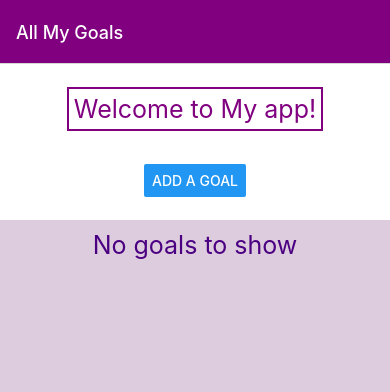
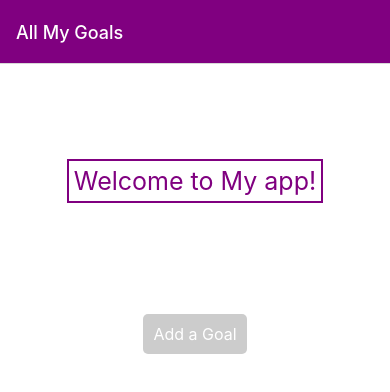
Before and after one commit to Astrid-weiwei/mobile-project, a React Native app: screen /Home in a window 390 px wide. Shown: the top 392 px of the page. Built offline with nearby package versions, Linux system fonts and the light colour scheme.

Commit message:
improve the delete button in GoalItem.js by reusing our general pressable button instead of Button component from React Native.

```diff
--- a/components/GoalItem.js
+++ b/components/GoalItem.js
@@ -1,33 +1,25 @@
-import { Pressable, StyleSheet, Text, View, Button } from "react-native";
+import { View, Text, StyleSheet } from "react-native";
 import React from "react";
 import { useNavigation } from "@react-navigation/native";
+import PressableButton from "./PressableButton"; // Import the reusable button
 
 export default function GoalItem({ goalObj, handleDelete }) {
   const navigation = useNavigation();
 
   return (
-    <Pressable
-      onPress={() => {
-        navigation.navigate("Details", { goalObj });
-      }}
-      android_ripple={{ color: 'lightgrey', radius: 200 }}  // Ripple effect for Android
-      style={({ pressed }) => [
-        {
-          backgroundColor: pressed ? '#ddd' : '#aaa', // Change background color when pressed
-          opacity: pressed ? 0.5 : 1, // Change opacity when pressed
-        },
-        styles.textContainer,
-      ]}
-    >
-      <View style={styles.goalContent}>
-        <Text style={styles.text}>{goalObj.text}</Text>
-        <Button
-          title="X"
-          onPress={() => handleDelete(goalObj.id)}
-          color="grey"
-        />
-      </View>
-    </Pressable>
+    <View style={styles.textContainer}>
+      <Text style={styles.text}>{goalObj.text}</Text>
+      {/* Use the PressableButton for deleting */}
+      <PressableButton
+        title="X"
+        onPress={() => handleDelete(goalObj.id)}
+      />
+      {/* Use the PressableButton for navigating to details */}
+      <PressableButton
+        title="Details"
+        onPress={() => navigation.navigate("Details", { goalObj })}
+      />
+    </View>
   );
 }
 
@@ -38,12 +30,10 @@ const styles = StyleSheet.create({
     padding: 5,
   },
   textContainer: {
+    backgroundColor: "#aaa",
+    borderRadius: 5,
     marginVertical: 5,
-    padding: 10,
-  },
-  goalContent: {
     flexDirection: "row",
-    justifyContent: "space-between",
     alignItems: "center",
   },
 });
--- a/components/Home.js
+++ b/components/Home.js
@@ -1,126 +1,47 @@
-import { StatusBar } from "expo-status-bar";
-import {
-  Alert,
-  Button,
-  FlatList,
-  SafeAreaView,
-  StyleSheet,
-  Text,
-  View,
-} from "react-native";
+import { View, FlatList, SafeAreaView, Text, Alert, StyleSheet } from "react-native";
+import React, { useState } from "react";
 import Header from "./Header";
-import { useState } from "react";
 import Input from "./Input";
 import GoalItem from "./GoalItem";
+import PressableButton from "./PressableButton"; // Import reusable button
 
 export default function Home({ navigation }) {
   const [isModalVisible, setIsModalVisible] = useState(false);
   const [goals, setGoals] = useState([]);
   const appName = "My app";
-  //update this fn to receive data
+
   function handleInputData(data) {
-    //log the data to console
-    console.log("App ", data);
-    // declare a JS object
     let newGoal = { text: data, id: Math.random() };
-    // update the goals array to have newGoal as an item
-    //async
-    setGoals((prevGoals) => {
-      return [...prevGoals, newGoal];
-    });
-    //updated goals is not accessible here
-    setIsModalVisible(false);
-  }
-  function dismissModal() {
+    setGoals((prevGoals) => [...prevGoals, newGoal]);
     setIsModalVisible(false);
   }
 
-  // function goalPressHandler(pressedGoal) {
-  //   //which goal?
-  //   console.log("goal pressed");
-  //   navigation.navigate("Details", { goalObj: pressedGoal });
-  // }
   function goalDeleteHandler(deletedId) {
-    console.log("goal deleted ", deletedId);
-    //Use array.filter to update the array by removing the deletedId
-
-    setGoals((prevGoals) => {
-      return prevGoals.filter((goal) => {
-        return goal.id != deletedId;
-      });
-    });
-  }
-  function deleteAll() {
-    Alert.alert("Delete All", "Are you sure you want to delete all goals?", [
-      {
-        text: "Yes",
-        onPress: () => {
-          setGoals([]);
-        },
-      },
-      { text: "No", style: "cancel" },
-    ]);
+    setGoals((prevGoals) => prevGoals.filter((goal) => goal.id !== deletedId));
   }
 
   return (
     <SafeAreaView style={styles.container}>
-      <StatusBar style="auto" />
       <View style={styles.topView}>
         <Header name={appName} />
-        <Button
+        {/* Replace the button for adding a goal with PressableButton */}
+        <PressableButton
           title="Add a Goal"
-          onPress={() => {
-            setIsModalVisible(true);
-          }}
+          onPress={() => setIsModalVisible(true)}
         />
       </View>
       <Input
         textInputFocus={true}
         inputHandler={handleInputData}
         modalVisible={isModalVisible}
-        dismissModal={dismissModal}
+        dismissModal={() => setIsModalVisible(false)}
       />
-      <View style={styles.bottomView}>
-        <FlatList
-          ListEmptyComponent={
-            <Text style={styles.header}>No goals to show</Text>
-          }
-          ListHeaderComponent={
-            goals.length && <Text style={styles.header}>My Goals List</Text>
-          }
-          ListFooterComponent={
-            goals.length && <Button title="Delete all" onPress={deleteAll} />
-          }
-          ItemSeparatorComponent={
-            <View
-              style={{
-                height: 5,
-                backgroundColor: "gray",
-              }}
-            />
-          }
-          contentContainerStyle={styles.scrollViewContent}
-          data={goals}
-          renderItem={({ item }) => {
-            return (
-              <GoalItem
-                goalObj={item}
-                handleDelete={goalDeleteHandler}
-                // handlePress={goalPressHandler}
-              />
-            );
-          }}
-        />
-        {/* <ScrollView contentContainerStyle={styles.scrollViewContent}>
-          {goals.map((goalObj) => {
-            return (
-              <View key={goalObj.id} style={styles.textContainer}>
-                <Text style={styles.text}>{goalObj.text}</Text>
-              </View>
-            );
-          })}
-        </ScrollView> */}
-      </View>
+      <FlatList
+        data={goals}
+        renderItem={({ item }) => (
+          <GoalItem goalObj={item} handleDelete={goalDeleteHandler} />
+        )}
+      />
     </SafeAreaView>
   );
 }
@@ -129,19 +50,6 @@ const styles = StyleSheet.create({
   container: {
     flex: 1,
     backgroundColor: "#fff",
-    // alignItems: "center",
-    justifyContent: "center",
   },
-  header: {
-    color: "indigo",
-    fontSize: 25,
-    marginTop: 10,
-  },
-
   topView: { flex: 1, alignItems: "center", justifyContent: "space-evenly" },
-  bottomView: { flex: 4, backgroundColor: "#dcd" },
-
-  scrollViewContent: {
-    alignItems: "center",
-  },
 });
--- /dev/null
+++ b/components/PressableButton.js
@@ -0,0 +1,33 @@
+import React from "react";
+import { Pressable, Text, StyleSheet } from "react-native";
+
+export default function PressableButton({ title, onPress }) {
+  return (
+    <Pressable
+      onPress={onPress}
+      android_ripple={{ color: "lightgrey" }}
+      style={({ pressed }) => [
+        {
+          backgroundColor: pressed ? "#ddd" : "#ccc", // Visual feedback
+          opacity: pressed ? 0.5 : 1,
+        },
+        styles.buttonContainer,
+      ]}
+    >
+      <Text style={styles.buttonText}>{title}</Text>
+    </Pressable>
+  );
+}
+
+const styles = StyleSheet.create({
+  buttonContainer: {
+    padding: 10,
+    marginVertical: 5,
+    borderRadius: 5,
+  },
+  buttonText: {
+    color: "white",
+    textAlign: "center",
+    fontSize: 16,
+  },
+});
```
